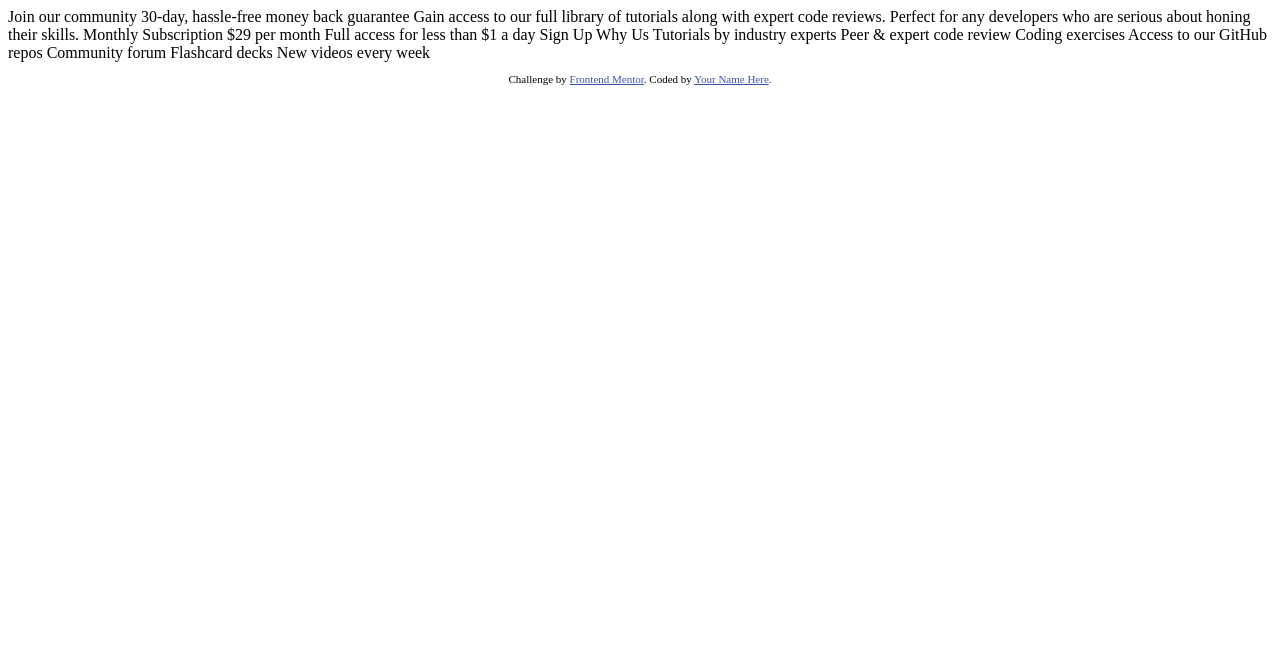
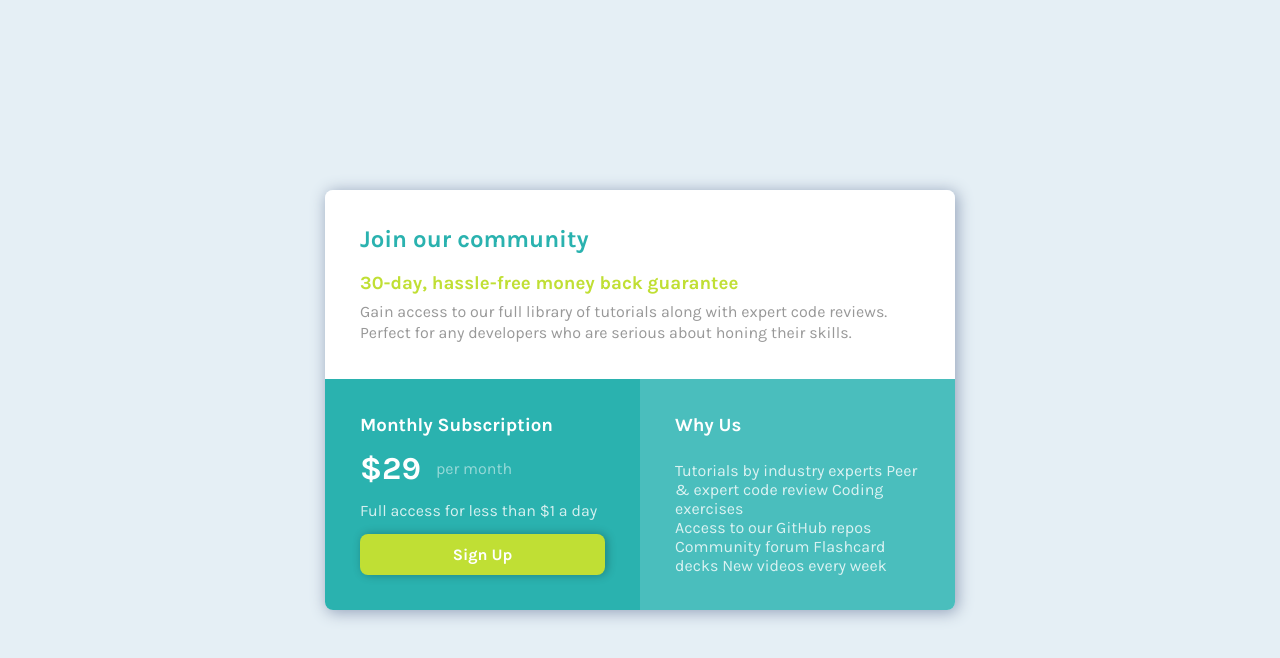
Before and after one commit to theblackman2/join-us-component, a plain HTML site: page index.html in a window 1280 px wide. Drawn offline with Linux system fonts and the light colour scheme.

Commit message:
Finished

```diff
--- a/index.html
+++ b/index.html
@@ -8,43 +8,59 @@
 
   <title>Frontend Mentor | Single Price Grid Component</title>
 
-  <!-- Feel free to remove these styles or customise in your own stylesheet 👍 -->
-  <style>
-    .attribution { font-size: 11px; text-align: center; }
-    .attribution a { color: hsl(228, 45%, 44%); }
-  </style>
+  <link rel="stylesheet" href="style.css">
+
+  <!-- google fonts import  -->
+  <link rel="preconnect" href="https://fonts.googleapis.com">
+  <link rel="preconnect" href="https://fonts.gstatic.com" crossorigin>
+  <link href="https://fonts.googleapis.com/css2?family=Karla:wght@400;700&display=swap" rel="stylesheet">
+
+
 </head>
 <body>
+  <div class="container">
+    <div class="card">
+      <div class="card-up card-section">
+        <h2 class="card-up__title">
           Join our community
-
+        </h2>
+        <h3 class="card-up__subtitle section-title">
           30-day, hassle-free money back guarantee
-
-  Gain access to our full library of tutorials along with expert code reviews.
-  Perfect for any developers who are serious about honing their skills.
-
+        </h3>
+        <p class="card-up__description section-description">
+          Gain access to our full library of tutorials along with expert code reviews. Perfect for any developers who are serious about honing their skills.
+        </p>
+      </div>
+      <div class="card-down">
+        <div class="card-down__left card-section">
+          <h3 class="card-down__subtitle section-title">
             Monthly Subscription
-
-  &dollar;29 per month
-
-  Full access for less than &dollar;1 a day
-
+          </h3>
+          <div class="price-section">
+            <span class="price-section__price">
+              $29
+            </span>
+            <span class="time">
+              per month
+            </span>
+          </div>
+          <p class="left__description">
+            Full access for less than $1 a day
+          </p>
+          <button class="sign-up">
             Sign Up
-
+          </button>
+        </div>
+        <div class="card-down__right card-section">
+          <h3 class="card-down__subtitle section-title">
             Why Us
-
-  Tutorials by industry experts
-  Peer &amp; expert code review
-  Coding exercises
-  Access to our GitHub repos
-  Community forum
-  Flashcard decks
-  New videos every week
-
-  <footer>
-    <p class="attribution">
-      Challenge by <a href="https://www.frontendmentor.io?ref=challenge" target="_blank">Frontend Mentor</a>.
-      Coded by <a href="#">Your Name Here</a>.
+          </h3>
+          <p class="right-description">
+            Tutorials by industry experts Peer &amp; expert code review Coding exercises <br> Access to our GitHub repos Community forum Flashcard decks New videos every week
           </p>
-  </footer>
+        </div>
+      </div>
+    </div>
+  </div>
 </body>
 </html>
--- /dev/null
+++ b/style.css
@@ -0,0 +1,168 @@
+:root{
+  --cyan : hsl(179, 62%, 43%);
+  --bright-yellow : hsl(71, 73%, 54%);
+  --light-gray : hsl(204, 43%, 93%);
+  --grayish-blue : hsl(218, 22%, 67%);
+  --light-green : #4ABEBD;
+}
+
+body{
+  overflow-x: hidden;
+}
+
+*{
+  padding: 0;
+  margin: 0;
+  box-sizing: border-box;
+  font-family: 'Karla', sans-serif;
+}
+
+button{
+  border: none;
+  width: auto;
+  overflow: visible;
+  background: transparent;
+  color: inherit;
+  font: inherit;
+  line-height: normal;
+  -webkit-font-smoothing: inherit;
+  -moz-osx-font-smoothing: inherit;
+  -webkit-appearance: none;
+}
+
+button:hover{
+  cursor: pointer;
+}
+
+p{
+  font-size: 16px;
+  opacity: .8;
+}
+
+.container{
+  width: 100vw;
+  min-height: 100vh;
+  display: flex;
+  align-items: center;
+  justify-content: center;
+  background-color: var(--light-gray);
+}
+
+.card{
+  width: 630px;
+  height: 420px;
+  border-radius: 8px;
+  box-shadow: 2px 2px 15px 1px var(--grayish-blue);
+  display: flex;
+  flex-direction: column;
+}
+
+.card-section{
+  padding: 35px;
+  display: flex;
+  flex-direction: column;
+  justify-content: space-between;
+}
+
+.card-up{
+  background-color: white;
+  border-top-left-radius: inherit;
+  border-top-right-radius: inherit;
+  height: 45%;
+}
+
+.card-up__title{
+  color: var(--cyan);
+  font-weight: 700;
+  margin-bottom: 10px;
+}
+
+.section-title{
+  font-weight: 700;
+}
+
+.card-up__subtitle{
+  color: var(--bright-yellow);
+}
+
+.card-up__description{
+  color: #333;
+  opacity: .5;
+}
+
+.section-description{
+  line-height: 1.3em;
+}
+
+.card-down{
+  display: flex;
+  height: 55%;
+  border-bottom-left-radius: inherit;
+  border-bottom-right-radius: inherit;
+  color: white;
+}
+
+.card-down__left{
+  width: 50%;
+  border-bottom-left-radius: inherit;
+  background-color: var(--cyan);
+}
+
+.card-down__right{
+  border-bottom-right-radius: inherit;
+  width: 50%;
+  background-color: var(--light-green);
+}
+
+.price-section{
+  display: flex;
+  align-items: center;
+}
+
+.time{
+  opacity: .5;
+}
+
+.price-section__price{
+  font-size: 32px;
+  font-weight: 700;
+  margin-right: 15px;
+}
+
+.sign-up{
+  width: 100%;
+  padding: .7rem 0;
+  background-color: var(--bright-yellow);
+  border-radius: 8px;
+  box-shadow: 2px 0px 10px 0px rgba(0, 0, 0, 0.274);
+  font-weight: 700;
+}
+
+@media only screen and (max-width: 650px){
+  .card{
+    width: auto;
+    margin: 30px;
+    height: auto;
+  }
+
+  .card-up{
+    gap: 20px;
+  }
+
+  .card-down{
+    flex-direction: column;
+  }
+
+  .card-down__left{
+    width: 100%;
+    border-bottom-left-radius: unset;
+    gap: 20px;
+  }
+
+  .card-down__right{
+    border-bottom-left-radius: inherit;
+    border-bottom-right-radius: inherit;
+    width: 100%;
+    gap: 20px;
+  }
+}
```
Lines whose indentation alone changed are shown as unchanged.
